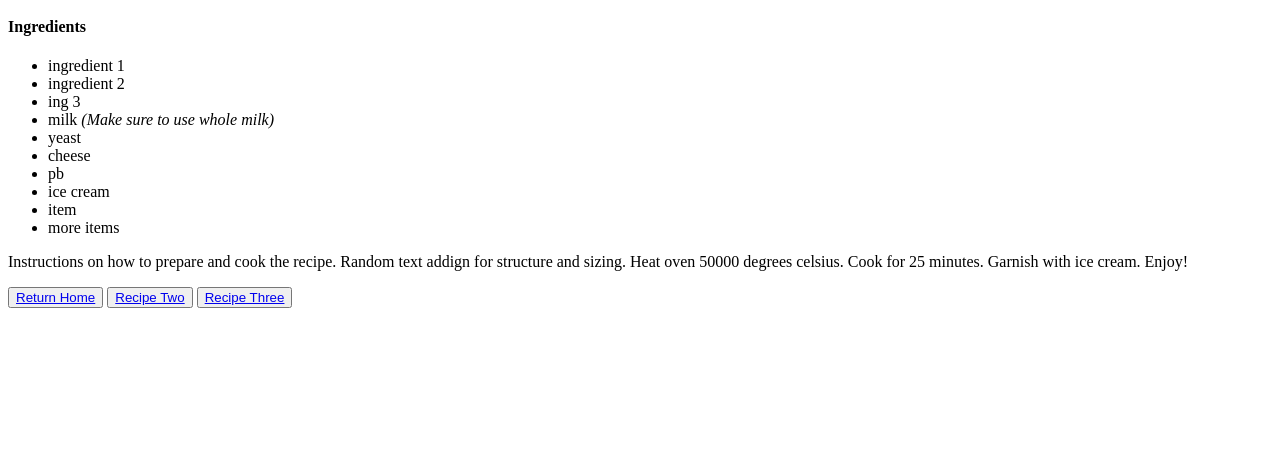
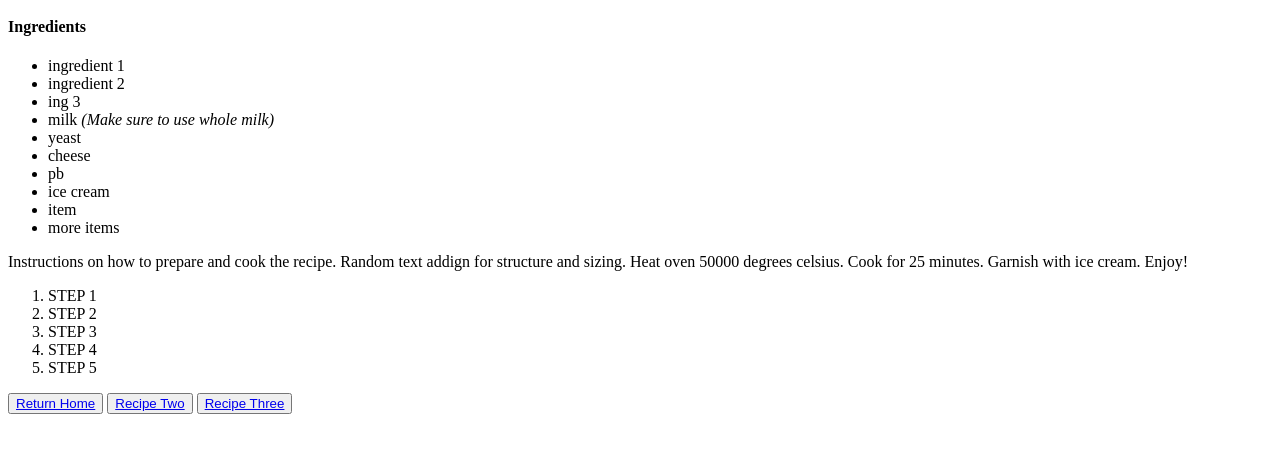
Before and after one commit to NateRowsell/top-recipe-project, a plain HTML site: page rcp1.html in a window 1280 px wide. Shown: the part 105-558 px from the top of the page. Drawn offline with Linux system fonts and the light colour scheme.

Commit message:
Added steps to recipe pages

```diff
--- a/rcp1.html
+++ b/rcp1.html
@@ -28,6 +28,13 @@
             degrees celsius. Cook for 25 minutes. Garnish with ice cream.
             Enjoy!
         </p>
+        <ol>
+            <li>STEP 1</li>
+            <li>STEP 2</li>
+            <li>STEP 3</li>
+            <li>STEP 4</li>
+            <li>STEP 5</li>
+        </ol>
     <button><a href="index.html">Return Home</a></button>
     <button><a href="rcp2.html">Recipe Two</a></button>
     <button><a href="rcp3.html">Recipe Three</a></button>
```
Also changed, not shown: rcp2.html (+7 -0 lines), rcp3.html (+7 -0 lines).
